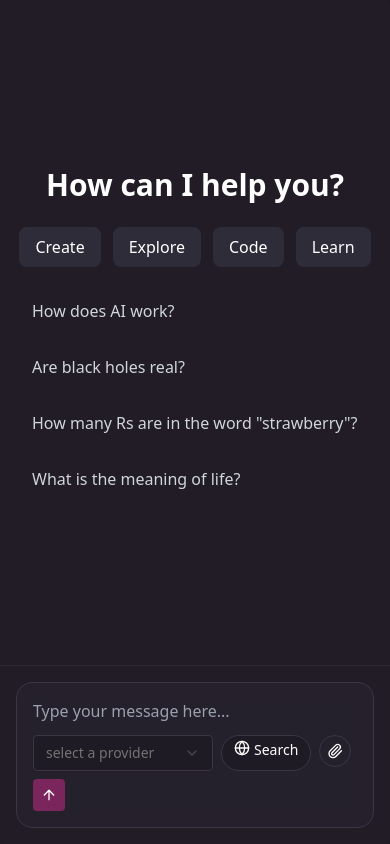
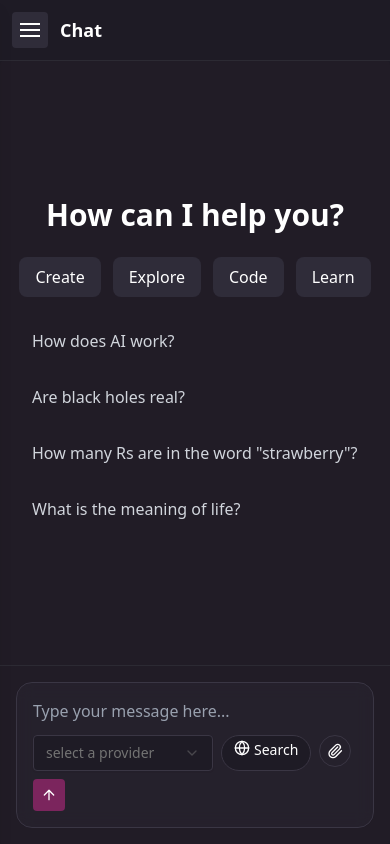
Before and after one commit to harsh09hh/chat_bot, a React (Vite) app in the folder gemni-chat/: page / in a window 390 px wide. Built offline with nearby package versions, Linux system fonts and the light colour scheme.

Commit message:
made some changes in the sidebar

```diff
--- a/gemni-chat/src/App.tsx
+++ b/gemni-chat/src/App.tsx
@@ -1,27 +1,76 @@
-
 import './App.css'
 import Sidebarbox from './components/Sidebarbox'
 import ChatBox from './components/ChatBox'
-
+import { useState } from "react";
 
 function App() {
-
+  const [openSidebar, setOpenSidebar] = useState(false);
 
   return (
-    <div className='flex flex-row h-screen bg-[#1e1b25] text-white' >
+    <div className='flex h-screen bg-[#1e1b25] text-white relative'>
 
-      <Sidebarbox  />
+      {/* Desktop Sidebar */}
+      <aside className="hidden md:block w-[260px] bg-[#211c26]">
+        <Sidebarbox />
+      </aside>
 
+      {/* Mobile Overlay */}
+      {/* Backdrop */}
+      <div
+        className={`fixed inset-0 bg-black/60 z-40 transition-opacity duration-300 md:hidden
+          ${openSidebar ? "opacity-100 visible" : "opacity-0 invisible"}`}
+        onClick={() => setOpenSidebar(false)}
+      />
 
-      <div className='flex-1 flex flex-col'>
+      {/* Slide Panel */}
+      <aside
+        className={`fixed left-0 top-0 h-full w-[260px] bg-[#211c26] z-50 shadow-lg
+        transition-transform duration-300 md:hidden
+        ${openSidebar ? "translate-x-0" : "-translate-x-full"}`}
+      >
 
+        {/* Header */}
+        <div className="flex justify-between items-center p-3 border-b border-[#2c2a33]">
+          <h2 className="text-lg font-semibold">Menu</h2>
 
-      <ChatBox/>
-     </div>
-      </div>
+          <button
+            onClick={() => setOpenSidebar(false)}
+            className="w-9 h-9 flex items-center justify-center rounded bg-[#2f2c39] hover:bg-[#3a3041]"
+          >
+            ✕
+          </button>
+        </div>
 
+        {/* Sidebar Content */}
+        <div className="h-[calc(100%-56px)] overflow-y-auto">
+          <Sidebarbox />
+        </div>
 
-  )
+      </aside>
+
+      {/* Main Area */}
+      <main className="flex-1 flex flex-col">
+
+        {/* Mobile Top Bar */}
+        <div className="md:hidden flex items-center gap-3 p-3 border-b border-[#2c2a33]">
+          <button
+            onClick={() => setOpenSidebar(true)}
+            className="w-9 h-9 flex items-center justify-center rounded bg-[#2f2c39] hover:bg-[#3a3041]"
+          >
+            <div className="space-y-1">
+              <span className="block w-5 h-[2px] bg-white" />
+              <span className="block w-5 h-[2px] bg-white" />
+              <span className="block w-5 h-[2px] bg-white" />
+            </div>
+          </button>
+
+          <h1 className="text-lg font-semibold">Chat</h1>
+        </div>
+
+        <ChatBox />
+      </main>
+    </div>
+  );
 }
 
-export default App
+export default App;
--- a/gemni-chat/src/components/Sidebarbox.tsx
+++ b/gemni-chat/src/components/Sidebarbox.tsx
@@ -12,7 +12,7 @@ const Sidebarbox = () => {
   ];
 
   return (
-    <div className="hidden md:flex w-[250px] flex-col justify-between bg-gradient-to-b from-[#1d131a] to-[#100a0e] border-r border-[#2c2a33]">
+    <div className="h-full w-full bg-gradient-to-b from-[#1a1120] via-[#140e19] to-[#0c0810] text-white flex flex-col">
 
       <div className="p-4 flex-1 overflow-y-auto">
 
```
